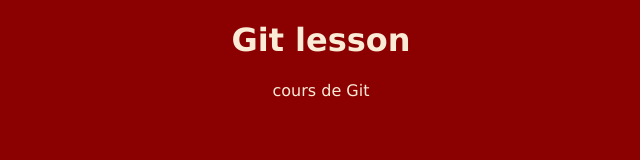
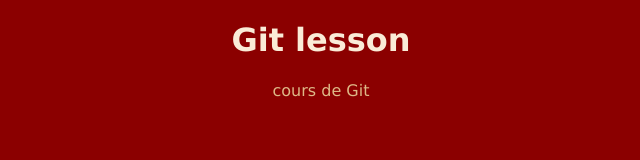
Before and after one commit to Auloryn/B2G2-Start-project, a plain HTML site: page index.html in a window 1280 px wide. Shown: the full height of the page, 319-959 px from the left. Drawn offline with Linux system fonts and the light colour scheme.

Commit message:
changed color

```diff
--- a/style.css
+++ b/style.css
@@ -12,5 +12,5 @@ h1{
 p{
     display: block;
     text-align: center;
-    color: antiquewhite;
+    color: burlywood;
 }
```
